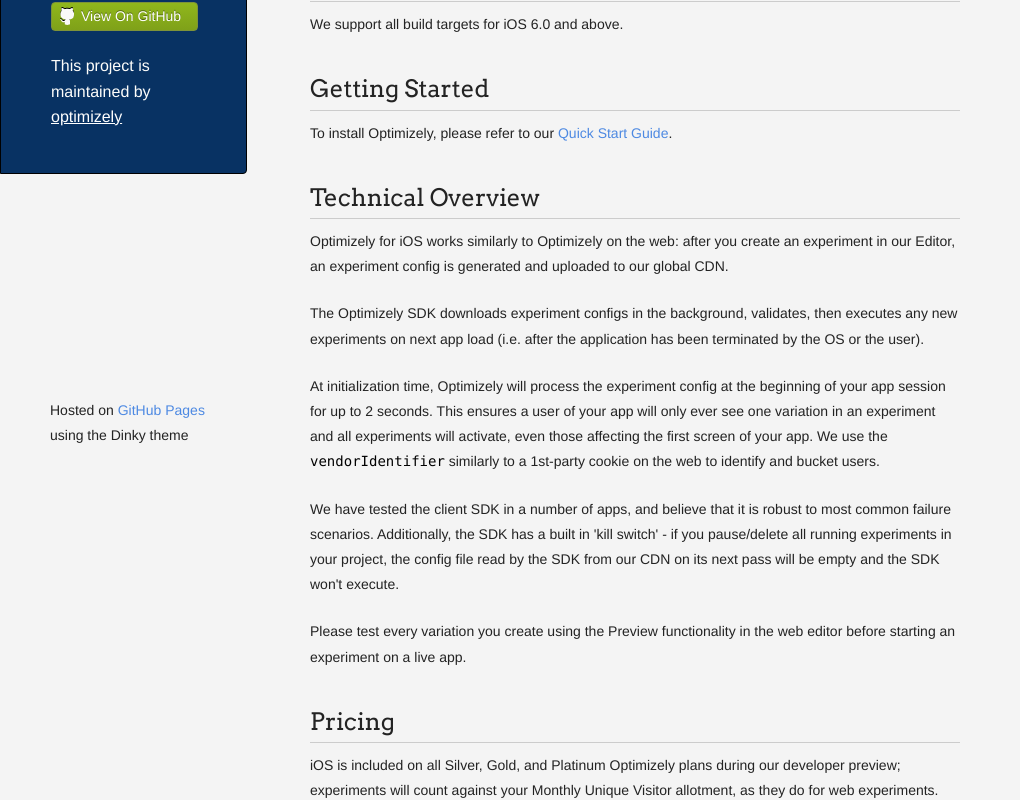
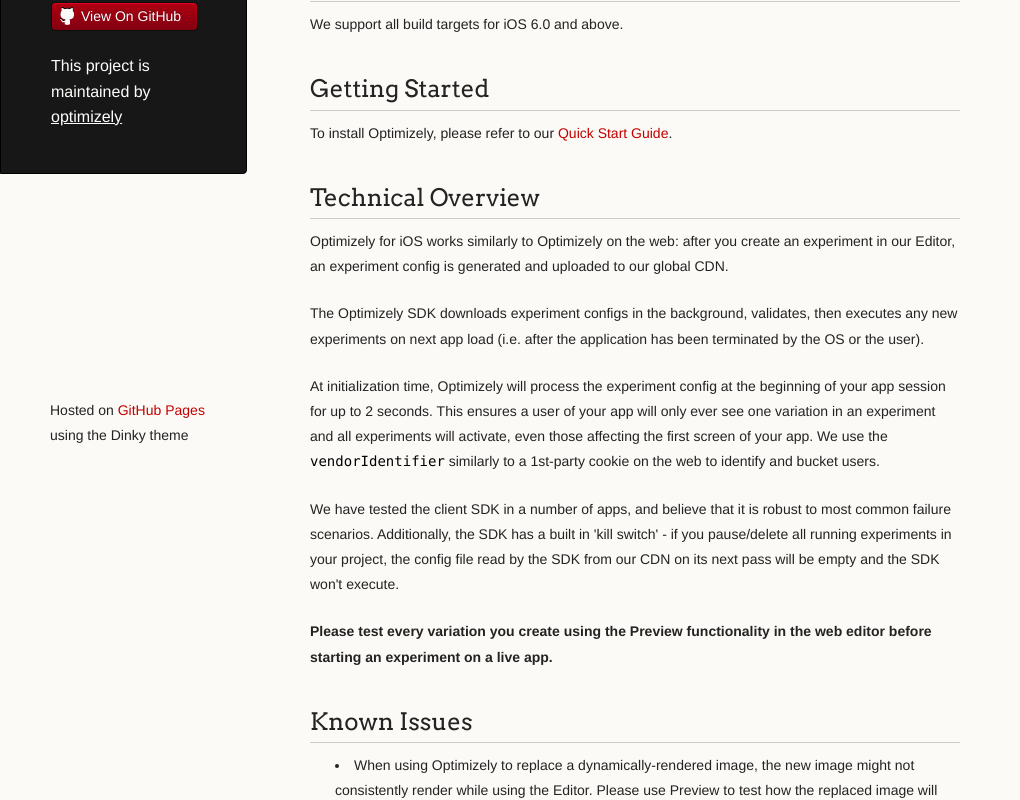
Before and after one commit to optimizely/Optimizely-iOS-SDK, a plain HTML site: page index.html in a window 1280 px wide. Shown: the part 320-1120 px from the top of the page, without its empty margins (0-1020 px from the left). Drawn offline with Linux system fonts and the light colour scheme.

Commit message:
Create gh-pages branch via GitHub

```diff
--- a/index.html
+++ b/index.html
@@ -58,9 +58,14 @@
 
 <p>We have tested the client SDK in a number of apps, and believe that it is robust to most common failure scenarios.  Additionally, the SDK has a built in 'kill switch' - if you pause/delete all running experiments in your project, the config file read by the SDK from our CDN on its next pass will be empty and the SDK won't execute.</p>
 
-<p>Please test every variation you create using the Preview functionality in the web editor before starting an experiment on a live app.</p>
+<p><strong>Please test every variation you create using the Preview functionality in the web editor before starting an experiment on a live app.</strong></p>
 
 <h2>
+<a name="known-issues" class="anchor" href="#known-issues"><span class="octicon octicon-link"></span></a>Known Issues</h2>
+
+<ul>
+<li>When using Optimizely to replace a dynamically-rendered image, the new image might not consistently render while using the Editor. Please use Preview to test how the replaced image will render in production.</li>
+</ul><h2>
 <a name="pricing" class="anchor" href="#pricing"><span class="octicon octicon-link"></span></a>Pricing</h2>
 
 <p>iOS is included on all Silver, Gold, and Platinum Optimizely plans during our developer preview; experiments will count against your Monthly Unique Visitor allotment, as they do for web experiments.</p>
--- a/stylesheets/styles.css
+++ b/stylesheets/styles.css
@@ -30,7 +30,7 @@
   font-family:"Helvetica Neue", Helvetica, Arial, sans-serif;
 	font-size: 14px;
 	color: #232323;
-	background-color: #f4f4f4;
+	background-color: #FBFAF7;
 	margin: 0;
 	line-height: 1.8em;
 	-webkit-font-smoothing: antialiased;
@@ -76,7 +76,7 @@
 }
 
 a {
-  color:#4d89e2;
+  color:#C30000;
   font-weight:200;
   text-decoration:none;
 }
@@ -213,7 +213,7 @@
 /* Header */
 
 header {
-	background-color: #083263;
+	background-color: #171717;
 	color: #FDFDFB;
   width:170px;
   float:left;
@@ -269,22 +269,22 @@
 	line-height: 1em;
 	padding: 6px 6px 6px 7px;
 
-	background: #90b71c;
-	background: -moz-linear-gradient(top, #90b71c 0%, #7fa119 100%);
+	background: #AF0011;
+	background: -moz-linear-gradient(top, #AF0011 0%, #820011 100%);
   background: -webkit-gradient(linear, left top, left bottom, color-stop(0%,#f8f8f8), color-stop(100%,#dddddd));
-  background: -webkit-linear-gradient(top, #90b71c 0%,#7fa119 100%);
-  background: -o-linear-gradient(top, #90b71c 0%,#7fa119 100%);
-  background: -ms-linear-gradient(top, #90b71c 0%,#7fa119 100%);
-  background: linear-gradient(top, #90b71c 0%,#7fa119 100%);
+  background: -webkit-linear-gradient(top, #AF0011 0%,#820011 100%);
+  background: -o-linear-gradient(top, #AF0011 0%,#820011 100%);
+  background: -ms-linear-gradient(top, #AF0011 0%,#820011 100%);
+  background: linear-gradient(top, #AF0011 0%,#820011 100%);
 
 	border-radius:4px;
-  border:1px solid #7e9339;
+  border:1px solid #0D0D0D;
 
-	-webkit-box-shadow: inset 0px 1px 1px 0 rgba(233,2,38, 0);
-	box-shadow: inset 0px 1px 1px 0 rgba(233,2,38, 0);
+	-webkit-box-shadow: inset 0px 1px 1px 0 rgba(233,2,38, 1);
+	box-shadow: inset 0px 1px 1px 0 rgba(233,2,38, 1);
 
 }
-/*
+
 header li:hover {
 	background: #C3001D;
 	background: -moz-linear-gradient(top, #C3001D 0%, #950119 100%);
@@ -294,7 +294,7 @@
   background: -ms-linear-gradient(top, #C3001D 0%,#950119 100%);
   background: linear-gradient(top, #C3001D 0%,#950119 100%);
 }
-*/
+
 a.buttons {
 	-webkit-font-smoothing: antialiased;
 	background: url(../images/arrow-down.png) no-repeat;
```
Also changed, not shown: params.json (+1 -1 lines).
